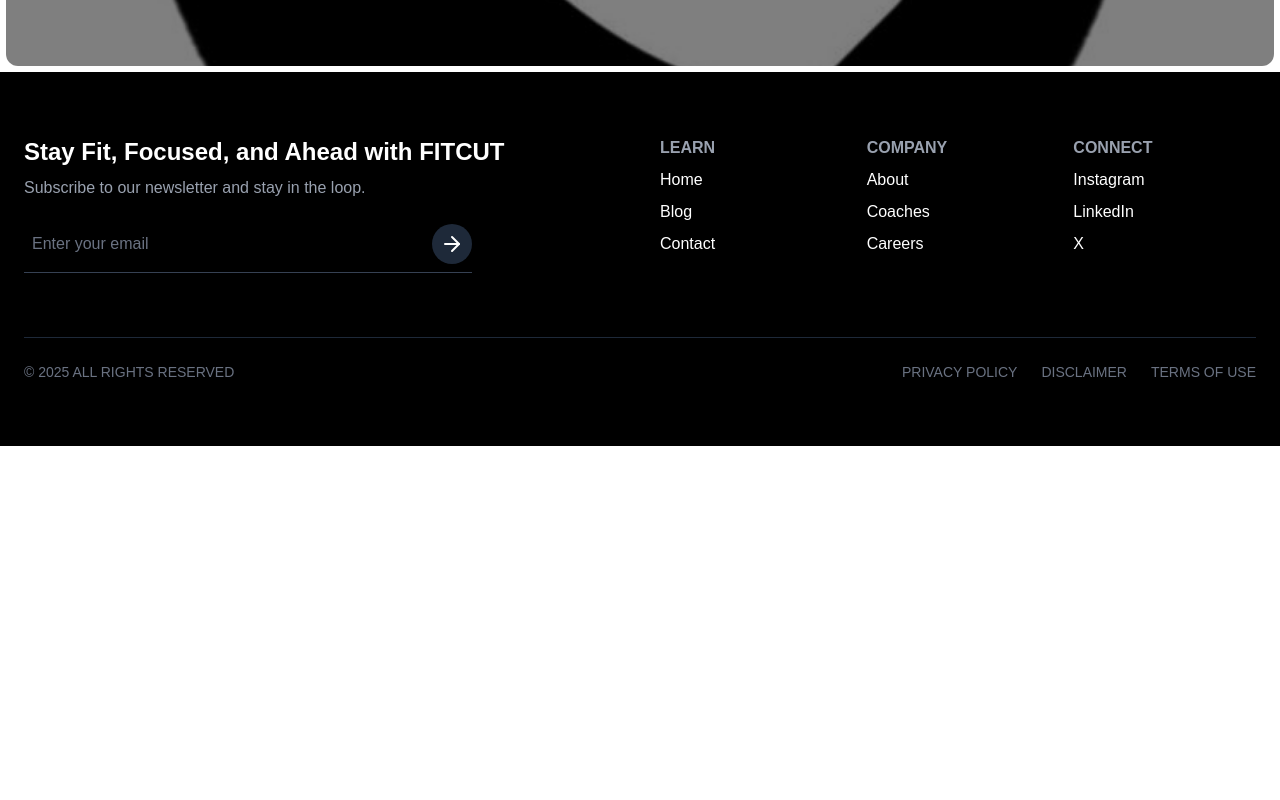
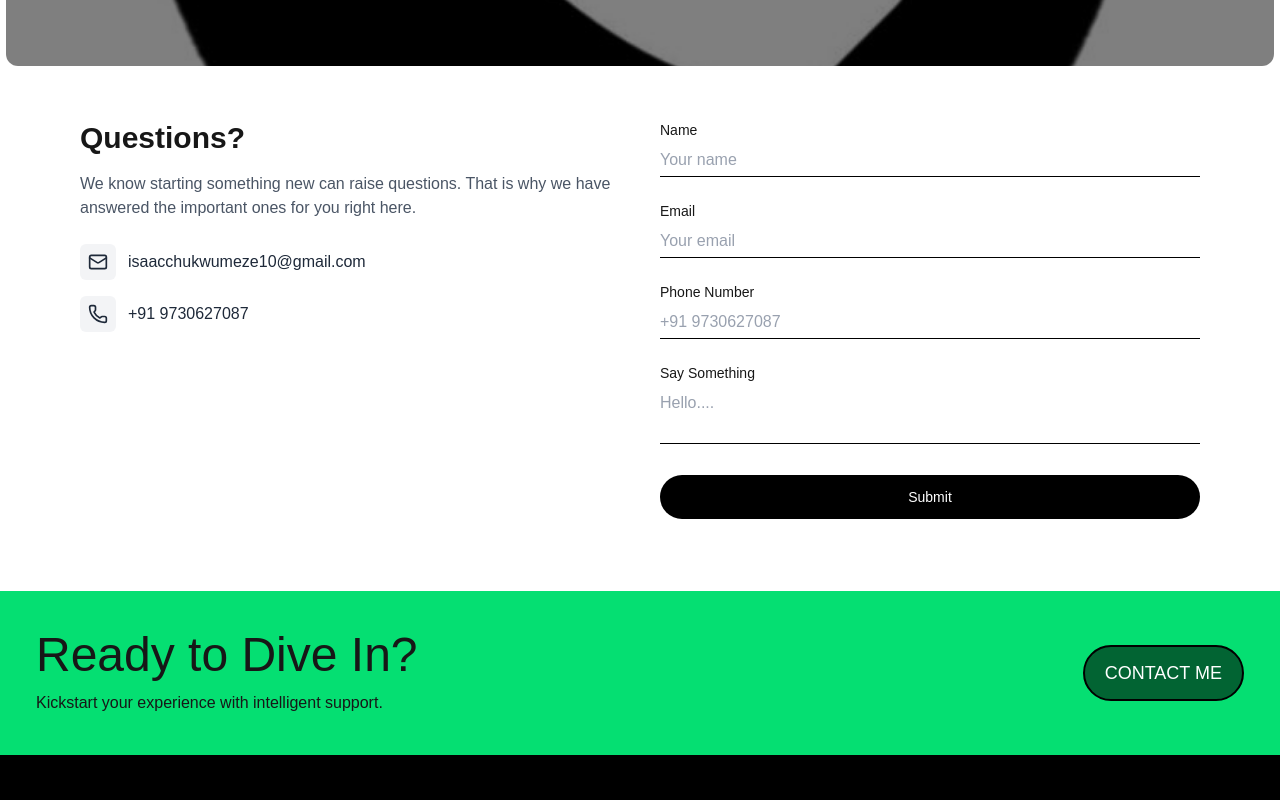
Before and after one commit to dennisikechukwu/fitcut, a Next.js app: page /contact in a window 1280 px wide. Shown: the part 420-1220 px from the top of the page. Before the commit the page ends 866 px from the top, so only its background shows below. Built offline with nearby package versions, Linux system fonts and the light colour scheme.

Commit message:
updated with some changes

```diff
--- a/src/app/coach/page.tsx
+++ b/src/app/coach/page.tsx
@@ -1,5 +1,7 @@
 import React from 'react'
 import Nav from '@/components/Nav'
+import Image from 'next/image'
+import { Heart, Target, Droplet } from 'lucide-react';
 
 const coach = () => {
   return (
@@ -14,6 +16,38 @@
         </p>
       </div>
     </div>
+    <div className='flex flex-col items-center  px-2 py-12   mt-6 bg-white'>
+      <div className='p-2.5 rounded-lg space-y-3.5 shadow'>
+        <Image
+        src="/issac.jpg"
+        alt='issac'
+        width={500}
+        height={200}
+        className='h-[80vh] max-sm:h-[65vh] object-cover rounded-sm'
+        />
+        <h2 className='text-xl font-sans font-bold'>Isaac Chukwumeze</h2>
+        <ul className="space-y-1 text-sm text-gray-700">
+          <li className="flex items-center gap-2">
+          <Heart className="w-4 h-4 text-gray-600" /> Supportive
+          </li>
+           <li className="flex items-center gap-2">
+         <Target className="w-4 h-4 text-gray-600" /> Result-Driven
+      </li>
+       <li className="flex items-center gap-2">
+    <Droplet className="w-4 h-4 text-gray-600" /> Motivating
+  </li>
+</ul>
+  <p>Isaac is a  soccer player and a certified fitness <br/>coach. He offers classes focused on stress and fat reduction.</p>
+        </div>
+
+    </div>
+    <div className='mt-6 bg-green-400 lg:py-10 py-5 lg:px-9 px-3 flex justify-between max-md:flex-col max-md:justify-center items-center'>
+      <div className='space-y-3'>
+          <h1 className='lg:text-5xl text-3xl'>Ready to Dive In?</h1>
+          <p className='font-md'>Kickstart your experience with intelligent support.</p>
+      </div>
+      <button className=' px-5 py-3 bg-black/55  border-black border-2 hover:bg-green-400 text-white rounded-full text-lg font-medium transition'>CONTACT ME</button>
+    </div>
       </section>
   )
 }
--- a/src/app/contact/page.tsx
+++ b/src/app/contact/page.tsx
@@ -1,5 +1,9 @@
+'use client';
+
 import React from 'react'
 import Nav from '@/components/Nav'
+
+import { Mail, Phone } from 'lucide-react';
 
 const coach = () => {
   return (
@@ -9,11 +13,92 @@
       <div className="absolute inset-0 bg-black/50 rounded-xl bg-opacity-50 flex flex-col items-center justify-center text-white text-center px-4 ">
         <h1 className="text-4xl md:text-5xl font-semibold mb-4">Contact us</h1>
         <p className="text-md md:text-lg max-w-xl text-gray-400">
-        Our elite coache bring years of experience, cutting-edge science, and
-        proven strategies together, and achieve lasting success.
-        </p>
+        Our elite coach has a passion for ensuring people live a better and more effective life through fitness.</p>
       </div>
     </div>
+
+    <div className="px-4 py-12 max-w-6xl mx-auto">
+    <div className="grid md:grid-cols-2 gap-10 items-start">
+        {/* Left Side */}
+        <div>
+          <h2 className="text-3xl font-semibold mb-4">Questions?</h2>
+          <p className="text-gray-600 mb-6">
+            We know starting something new can raise questions. That is why we have answered the important ones for you right here.
+          </p>
+
+          <div className="space-y-4">
+          <a href="mailto:isaacchukwumeze10@gmail.com" className="block ">
+            <div className="flex items-center gap-3">
+              <div className="bg-gray-100 p-2 rounded-md">
+                <Mail className="h-5 w-5 text-gray-800" />
+              </div>
+              <span className="text-gray-800">isaacchukwumeze10@gmail.com</span>
+            </div>
+            </a>
+
+            <div className="flex items-center gap-3">
+              <div className="bg-gray-100 p-2 rounded-md">
+                <Phone className="h-5 w-5 text-gray-800" />
+              </div>
+              <span className="text-gray-800">+91 9730627087</span>
+            </div>
+          </div>
+        </div>
+
+        {/* Right Side - Form */}
+        <form className="space-y-6">
+          <div>
+            <label className="block text-sm font-medium mb-1">Name</label>
+            <input
+              type="text"
+              placeholder="Your name"
+              className="w-full border-b border-black outline-none py-1 placeholder:text-gray-400"
+            />
+          </div>
+
+          <div>
+            <label className="block text-sm font-medium mb-1">Email</label>
+            <input
+              type="email"
+              placeholder="Your email"
+              className="w-full border-b border-black outline-none py-1 placeholder:text-gray-400"
+            />
+          </div>
+
+          <div>
+            <label className="block text-sm font-medium mb-1">Phone Number</label>
+            <input
+              type="tel"
+              placeholder="+91 9730627087"
+              className="w-full border-b border-black outline-none py-1 placeholder:text-gray-400"
+            />
+          </div>
+          <div>
+            <label className="block text-sm font-medium mb-1">Say Something</label>
+            <textarea
+              placeholder="Hello...."
+              className="w-full border-b border-black outline-none py-1 resize-none placeholder:text-gray-400"
+
+            />
+          </div>
+          <button
+            type="submit"
+            className="w-full bg-black text-white py-3 rounded-full text-sm font-medium"
+          >
+            Submit
+          </button>
+        </form>
+
+      </div>
+      </div>
+      <div className='mt-6 bg-green-400 lg:py-10 py-5 lg:px-9 px-3 flex justify-between max-md:flex-col max-md:justify-center items-center'>
+      <div className='space-y-3'>
+          <h1 className='lg:text-5xl text-3xl'>Ready to Dive In?</h1>
+          <p className='font-md'>Kickstart your experience with intelligent support.</p>
+      </div>
+      <button className=' px-5 py-3 bg-black/55  border-black border-2 hover:bg-green-400 text-white rounded-full text-lg font-medium transition'>CONTACT ME</button>
+    </div>
+
       </section>
   )
 }
```
Also changed, not shown: public/issaca.jpg (added).
